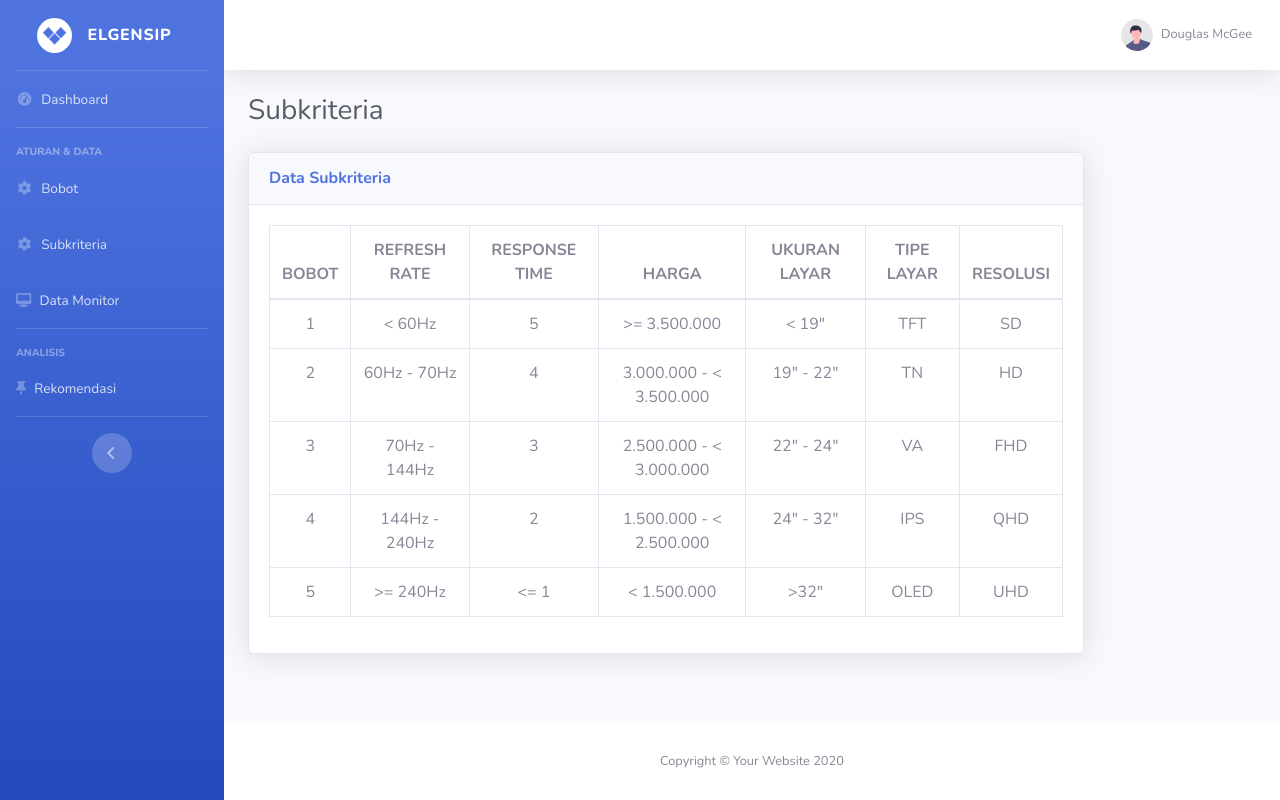
After one commit to fikriwado/SPK_Topsis_Rekomendasi-Monitor, a PHP site: page /subkriteria.php in a window 1280 px wide. The commit adds this page. Run offline with PHP 8.4, Linux system fonts and the light colour scheme; some libraries are stand-ins or nearby versions.

Commit message:
add subkriteria

```diff
--- a/partials/sidebar.php
+++ b/partials/sidebar.php
@@ -46,7 +46,7 @@
 
   <!-- Nav Item -->
   <li class="nav-item">
-    <a class="nav-link" href="#">
+    <a class="nav-link" href="subkriteria.php">
       <i class="fas fa-fw fa-cog"></i>
       <span>Subkriteria</span></a
     >
--- /dev/null
+++ b/subkriteria.php
@@ -0,0 +1,135 @@
+<!DOCTYPE html>
+<html lang="en">
+  <head>
+    <?php @include('partials/head.php'); ?>
+  </head>
+
+  <body id="page-top">
+    <div id="wrapper">
+      <?php @include('partials/sidebar.php'); ?>
+
+      <!-- Content Wrapper -->
+      <div id="content-wrapper" class="d-flex flex-column">
+
+      <!-- Main Content -->
+        <div id="content">
+          <?php @include('partials/topbar.php'); ?>
+
+          <!-- Begin Page Content -->
+          <div class="container-fluid">
+            <div class="row">
+              <div class="col">
+                <h1 class="h3 mb-4 text-gray-800">Subkriteria</h1>
+              </div>
+            </div>
+
+            <div class="row">
+              <div class="col-lg-10">
+                <div class="card shadow mb-4">
+                  <div class="card-header py-3">
+                    <h6 class="m-0 font-weight-bold text-primary">
+                      Data Subkriteria
+                    </h6>
+                  </div>
+                  <div class="card-body">
+                    <table class="table table-bordered text-center">
+                      <thead>
+                        <tr>
+                          <th scope="col">BOBOT</th>
+                          <th scope="col">REFRESH RATE</th>
+                          <th scope="col">RESPONSE TIME</th>
+                          <th scope="col">HARGA</th>
+                          <th scope="col">UKURAN LAYAR</th>
+                          <th scope="col">TIPE LAYAR</th>
+                          <th scope="col">RESOLUSI</th>
+                        </tr>
+                      </thead>
+                      <tbody>
+                        <tr>
+                          <td>1</td>
+                          <td>&lt; 60Hz</td>
+                          <td>5</td>
+                          <td>&gt;= 3.500.000</td>
+                          <td>&lt; 19"</td>
+                          <td>TFT</td>
+                          <td>SD</td>
+                        </tr>
+                        <tr>
+                          <td>2</td>
+                          <td>60Hz - 70Hz</td>
+                          <td>4</td>
+                          <td>3.000.000 - &lt; 3.500.000</td>
+                          <td>19" - 22"</td>
+                          <td>TN</td>
+                          <td>HD</td>
+                        </tr>
+                        <tr>
+                          <td>3</td>
+                          <td>70Hz - 144Hz</td>
+                          <td>3</td>
+                          <td>2.500.000 - &lt; 3.000.000</td>
+                          <td>22" - 24"</td>
+                          <td>VA</td>
+                          <td>FHD</td>
+                        </tr>
+                        <tr>
+                          <td>4</td>
+                          <td>144Hz - 240Hz</td>
+                          <td>2</td>
+                          <td>1.500.000 - &lt; 2.500.000</td>
+                          <td>24" - 32"</td>
+                          <td>IPS</td>
+                          <td>QHD</td>
+                        </tr>
+                        <tr>
+                          <td>5</td>
+                          <td>&gt;= 240Hz</td>
+                          <td>&lt;= 1</td>
+                          <td>&lt; 1.500.000</td>
+                          <td>&gt;32"</td>
+                          <td>OLED</td>
+                          <td>UHD</td>
+                        </tr>
+                      </tbody>
+                    </table>
+                  </div>
+                </div>
+              </div>
+            </div>
+          </div>
+          <!-- /.container-fluid -->
+        </div>
+        <!-- End of Main Content -->
+
+        <?php @include('partials/footer.php'); ?>
+      </div>
+      <!-- End of Content Wrapper -->
+    </div>
+
+    <?php @include('partials/scroll-top-modal-logout.php'); ?>
+
+    <!-- Bootstrap core JavaScript-->
+    <script
+      src="https://cdnjs.cloudflare.com/ajax/libs/jquery/3.6.0/jquery.min.js"
+      integrity="sha512-894YE6QWD5I59HgZOGReFYm4dnWc1Qt5NtvYSaNcOP+u1T9qYdvdihz0PPSiiqn/+/3e7Jo4EaG7TubfWGUrMQ=="
+      crossorigin="anonymous"
+      referrerpolicy="no-referrer"
+    ></script>
+    <script
+      src="https://cdn.jsdelivr.net/npm/bootstrap@4.6.2/dist/js/bootstrap.bundle.min.js"
+      integrity="sha384-Fy6S3B9q64WdZWQUiU+q4/2Lc9npb8tCaSX9FK7E8HnRr0Jz8D6OP9dO5Vg3Q9ct"
+      crossorigin="anonymous"
+    ></script>
+
+    <!-- Core plugin JavaScript-->
+    <script
+      src="https://cdnjs.cloudflare.com/ajax/libs/jquery-easing/1.4.1/jquery.easing.min.js"
+      integrity="sha512-0QbL0ph8Tc8g5bLhfVzSqxe9GERORsKhIn1IrpxDAgUsbBGz/V7iSav2zzW325XGd1OMLdL4UiqRJj702IeqnQ=="
+      crossorigin="anonymous"
+      referrerpolicy="no-referrer"
+    ></script>
+
+    <!-- Custom scripts for all pages-->
+    <script src="assets/js/sb-admin-2.min.js"></script>
+  </body>
+</html>
```
